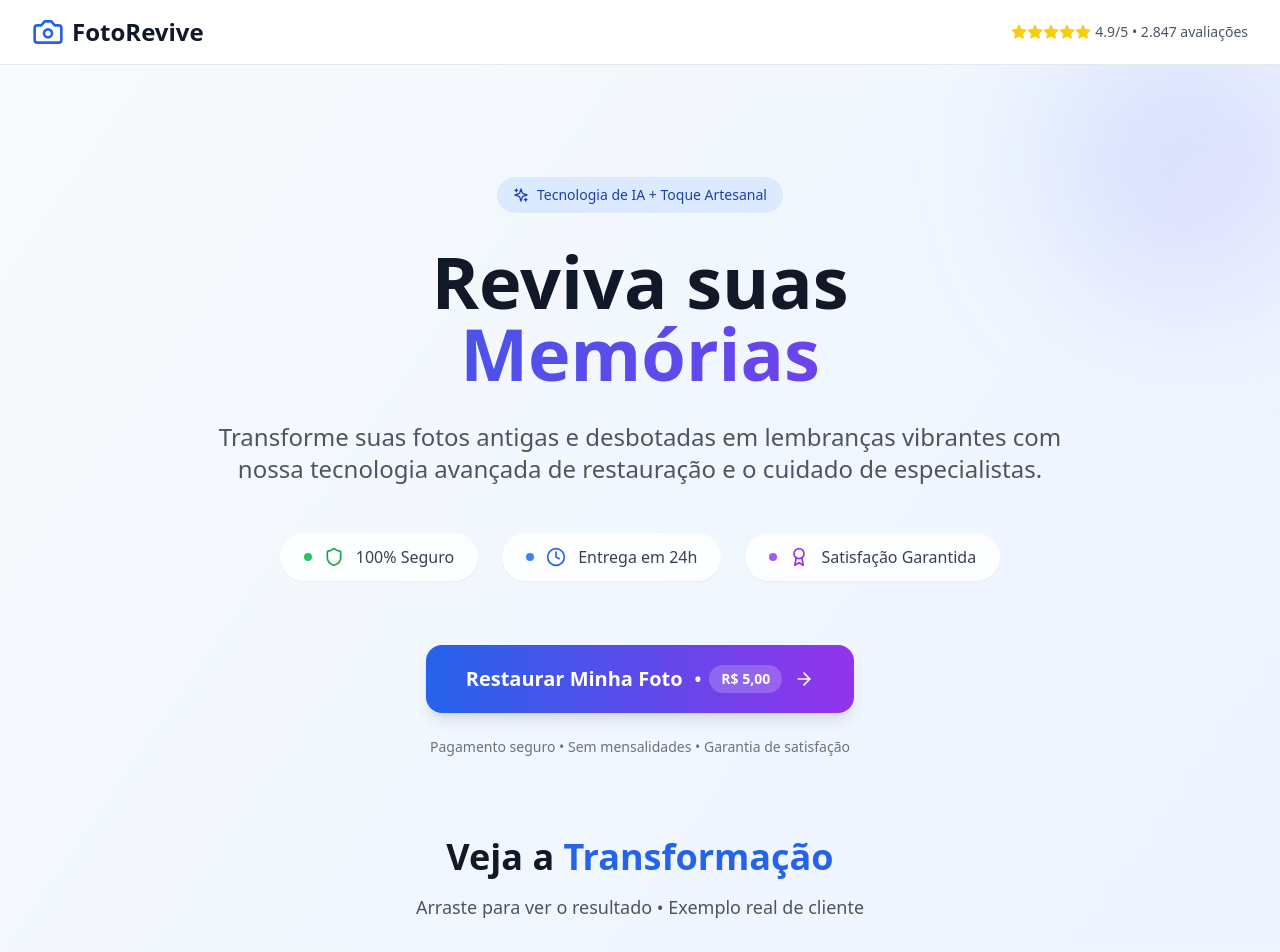
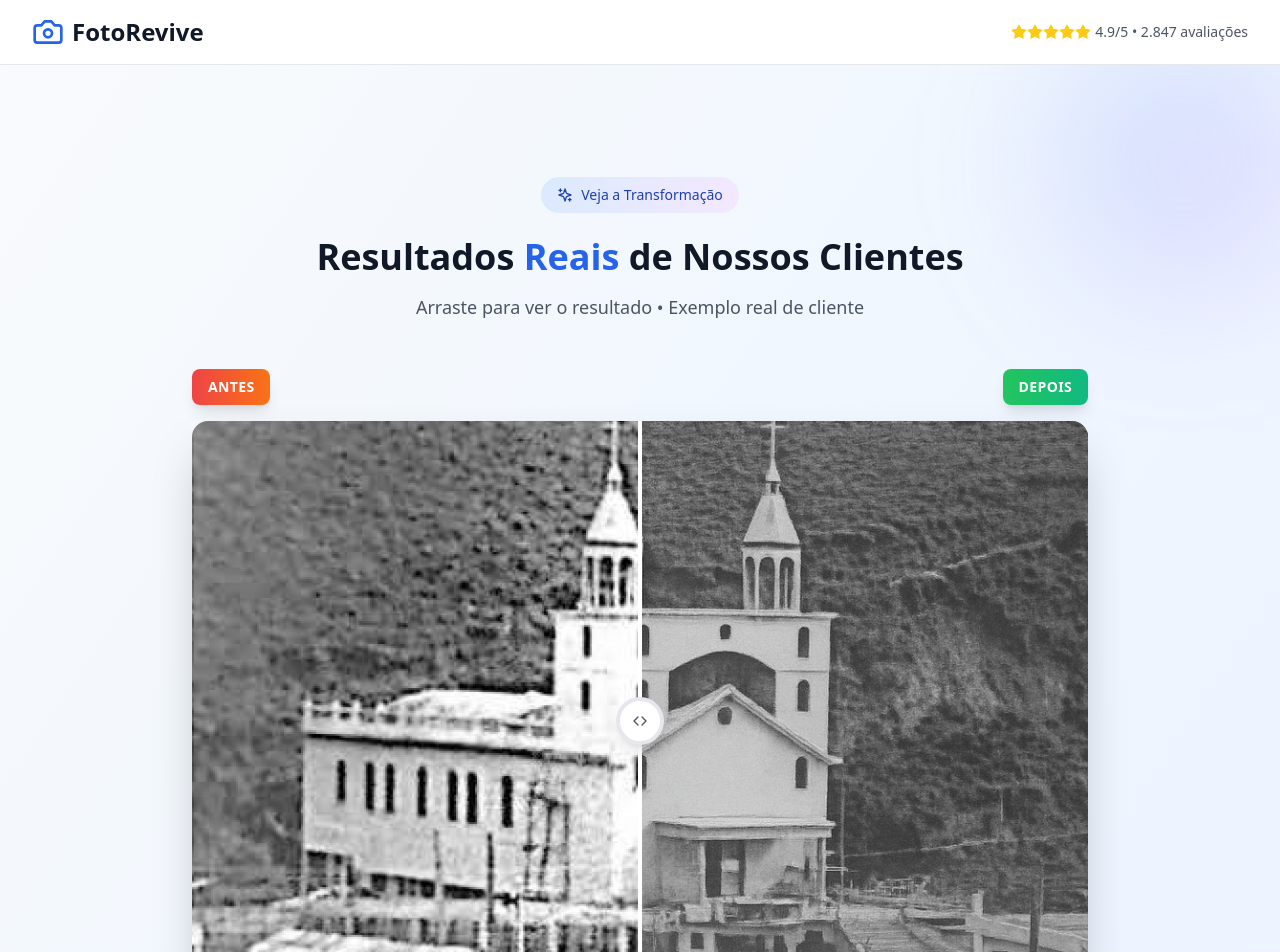
Before and after one commit to yansassi/restaurepro, a React (Vite) app: page / in a window 1280 px wide. Shown: the top 952 px of the page. Built offline with nearby package versions, Linux system fonts and the light colour scheme; no server answers.

Commit message:
Move image comparison to top of Hero section

```diff
--- a/src/components/Hero.tsx
+++ b/src/components/Hero.tsx
@@ -19,11 +19,34 @@ const Hero = ({ onStartClick }: HeroProps) => {
       </div>
 
       <div className="relative max-w-7xl mx-auto px-4 sm:px-6 lg:px-8 py-20 lg:py-28">
+        {/* Interactive Before/After Comparison - First Thing Visible */}
+        <div className="relative mb-20">
+          <div className="text-center mb-12">
+            <div className="inline-flex items-center space-x-2 bg-gradient-to-r from-blue-100 to-purple-100 text-blue-800 px-4 py-2 rounded-full text-sm font-medium mb-6">
+              <Sparkles className="h-4 w-4" />
+              <span>Veja a Transformação</span>
+            </div>
+            <h2 className="text-3xl md:text-4xl font-bold text-gray-900 mb-4">
+              Resultados <span className="text-blue-600">Reais</span> de Nossos Clientes
+            </h2>
+            <p className="text-lg text-gray-600">
+              Arraste para ver o resultado • Exemplo real de cliente
+            </p>
+          </div>
+
+          <ImageComparisonSlider
+            beforeImage="/fotoantiga.jpg"
+            afterImage="/restaurada.jpg"
+            beforeLabel="ANTES"
+            afterLabel="DEPOIS"
+          />
+        </div>
+
         {/* Main content */}
         <div className="text-center mb-20">
-          <div className="inline-flex items-center space-x-2 bg-blue-100 text-blue-800 px-4 py-2 rounded-full text-sm font-medium mb-8">
-            <Sparkles className="h-4 w-4" />
-            <span>Tecnologia de IA + Toque Artesanal</span>
+          <div className="inline-flex items-center space-x-2 bg-gradient-to-r from-green-100 to-emerald-100 text-green-800 px-4 py-2 rounded-full text-sm font-medium mb-8">
+            <Award className="h-4 w-4" />
+            <span>Satisfação Garantida • Entrega 24h</span>
           </div>
 
           <h1 className="text-5xl md:text-7xl font-bold text-gray-900 mb-8 leading-tight">
@@ -73,24 +96,6 @@ const Hero = ({ onStartClick }: HeroProps) => {
           </p>
         </div>
 
-        {/* Interactive Before/After Comparison */}
-        <div className="relative">
-          <div className="text-center mb-12">
-            <h2 className="text-3xl md:text-4xl font-bold text-gray-900 mb-4">
-              Veja a <span className="text-blue-600">Transformação</span>
-            </h2>
-            <p className="text-lg text-gray-600">
-              Arraste para ver o resultado • Exemplo real de cliente
-            </p>
-          </div>
-
-          <ImageComparisonSlider
-            beforeImage="/fotoantiga.jpg"
-            afterImage="/restaurada.jpg"
-            beforeLabel="ANTES"
-            afterLabel="DEPOIS"
-          />
-
         {/* Stats */}
         <div className="grid grid-cols-2 md:grid-cols-4 gap-8 mt-20 max-w-4xl mx-auto">
           <div className="text-center">
@@ -111,7 +116,6 @@ const Hero = ({ onStartClick }: HeroProps) => {
           </div>
         </div>
       </div>
-      </div>
     </section>
   );
 };
```
Lines whose indentation alone changed are shown as unchanged.
